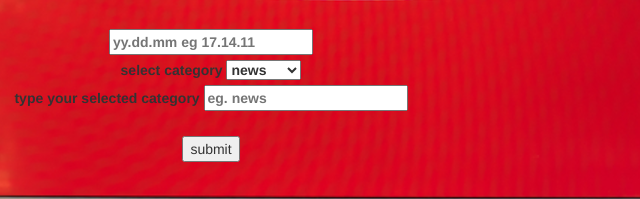
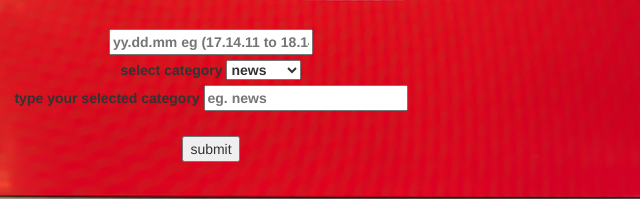
Before and after one commit to sumitdude11/ecs-code, a plain HTML site: page index.html in a window 1280 px wide. Shown: the part 487-686 px from the top of the page, 429-1069 px from the left. Drawn offline with nearby package versions, Linux system fonts and the light colour scheme.

Commit message:
Update index.html

```diff
--- a/index.html
+++ b/index.html
@@ -21,7 +21,7 @@
     <br><br><br><div class="container" align="center">
 <form action="/check" method="post">
 <label style="margin-top: 40%">
-    <input type="text" name="n1" placeholder="yy.dd.mm eg 17.14.11">
+    <input type="text" name="n1" placeholder="yy.dd.mm eg (17.14.11 to 18.14.6)">
 </label>
 <br>
 
```
